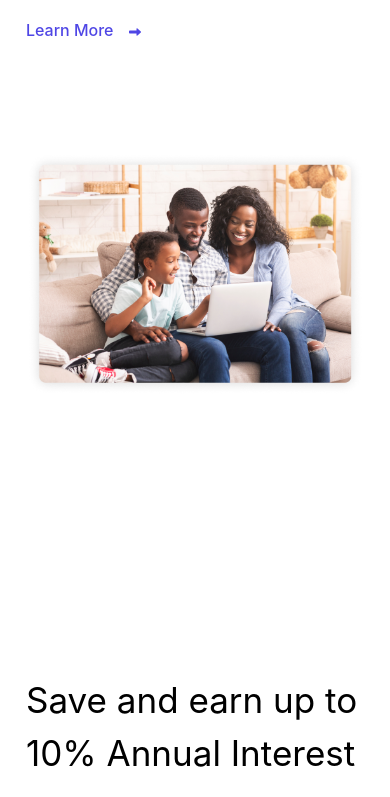
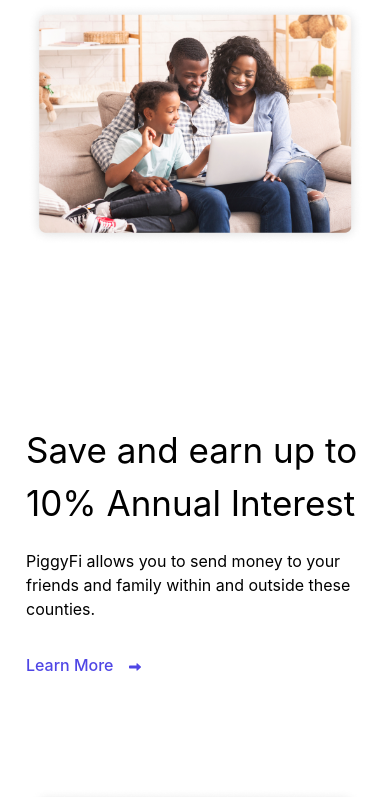
Before and after one commit to PEeGEe21/piggyfi, a Next.js app: page / in a window 390 px wide. Shown: the part 1842-2639 px from the top of the page. Built offline with nearby package versions, Linux system fonts and the light colour scheme; a web font is replaced by a local one.

Commit message:
edited piggyfi

```diff
--- a/src/components/home/Blockchain.module.css
+++ b/src/components/home/Blockchain.module.css
@@ -10,6 +10,8 @@
   .page_section {
     padding-right: 10px;
     padding-left: 10px;
+    padding-top: 50px;
+    padding-bottom: 50px;
   }
 
   .text_grid{
--- a/src/components/home/Convert.module.css
+++ b/src/components/home/Convert.module.css
@@ -36,6 +36,8 @@
   .page_section {
     padding-right: 10px;
     padding-left: 10px;
+    padding-top: 50px;
+    padding-bottom: 50px;
   }
 
   .text_grid{
--- a/src/components/home/GetApp.module.css
+++ b/src/components/home/GetApp.module.css
@@ -29,6 +29,8 @@
     .page_section {
       padding-right: 10px;
       padding-left: 10px;
+      padding-top: 50px;
+      padding-bottom: 50px;
     }
 
     .text_grid{
--- a/src/components/home/Receive.module.css
+++ b/src/components/home/Receive.module.css
@@ -18,6 +18,8 @@
   .page_section {
     padding-right: 10px;
     padding-left: 10px;
+    padding-top: 50px;
+    padding-bottom: 50px;
   }
 
   .text_grid {
--- a/src/components/home/Save.module.css
+++ b/src/components/home/Save.module.css
@@ -25,6 +25,8 @@
   .page_section {
     padding-right: 10px;
     padding-left: 10px;
+    padding-top: 50px;
+    padding-bottom: 50px;
   }
 
   .text_grid {
--- a/src/components/home/Send.module.css
+++ b/src/components/home/Send.module.css
@@ -18,6 +18,8 @@
   .page_section {
     padding-right: 10px;
     padding-left: 10px;
+    padding-top: 50px;
+    padding-bottom: 50px;
   }
 
   .text_grid {
```
